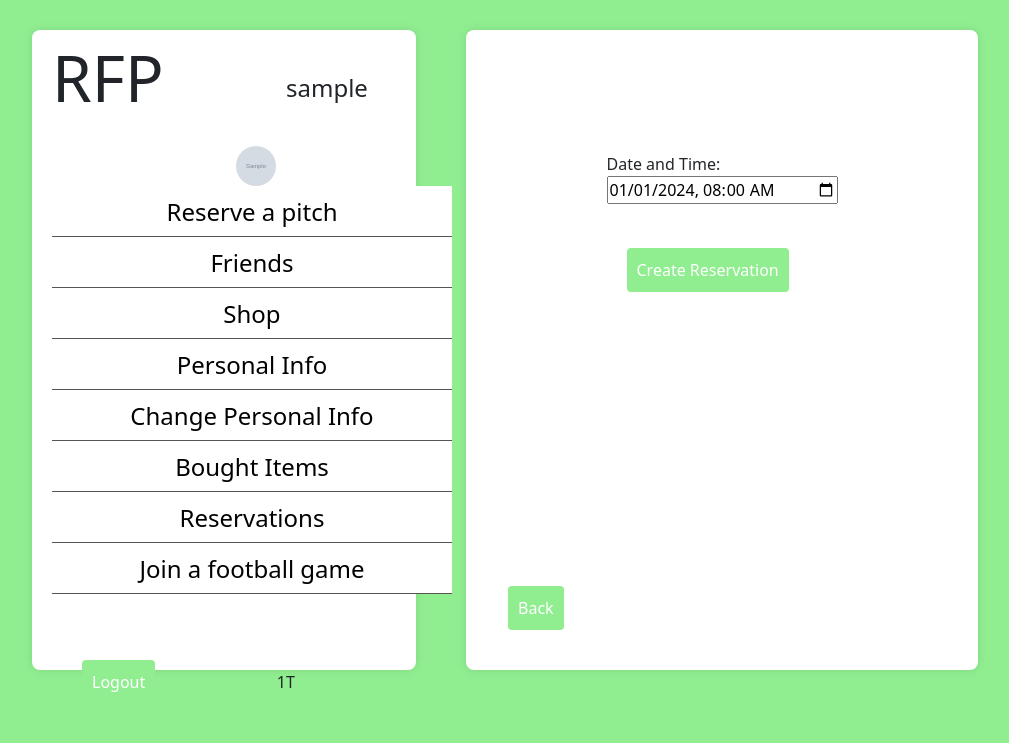
After one commit to didov02/RFP, a Django app: page /mainpage/reservepitch/1 in a window 1280 px wide. The commit adds this page. Shown: the top 743 px of the page, without its empty margins (138-1147 px from the left). Run offline with Django 4.2, Linux system fonts and the light colour scheme; a user stored in the database is signed in; tables that the repository leaves empty hold one stand-in row (values such as "Sample post"); grey boxes marked "Sample" are stand-in pictures.

Commit message:
reserve pitch logic added

```diff
--- a/mainpage/admin.py
+++ b/mainpage/admin.py
@@ -3,9 +3,11 @@ from .models import Post
 from .models import Pitch
 from .models import Item
 from .models import BoughtItem
+from .models import Reservation
 
 # Register your models here.
 admin.site.register(Post)
 admin.site.register(Pitch)
 admin.site.register(Item)
 admin.site.register(BoughtItem)
+admin.site.register(Reservation)
--- a/mainpage/forms.py
+++ b/mainpage/forms.py
@@ -1,7 +1,40 @@
 from django import forms
 from .models import Post
+from .models import Reservation
+from django.utils import timezone
 
 class PostForm(forms.ModelForm):
     class Meta:
         model = Post
         fields = ['message']
+
+class ReservationForm(forms.ModelForm):
+    class Meta:
+        model = Reservation
+        fields = ['datetime']
+        widgets = {
+            'datetime': forms.DateTimeInput(attrs={'type': 'datetime-local'}, format='%d-%m-%YT%H:%M'),
+        }
+
+    def clean(self):
+        cleaned_data = super().clean()
+        datetime_value = cleaned_data.get('datetime')
+
+        if datetime_value:
+            current_datetime = timezone.localtime(timezone.now())
+
+            if datetime_value < current_datetime:
+                raise forms.ValidationError('Reservation datetime cannot be in the past.')
+
+            rounded_current_time = current_datetime.replace(minute=0, second=0, microsecond=0)
+
+            if datetime_value <= rounded_current_time:
+                raise forms.ValidationError('Reservation datetime must be at least one hour in the future and rounded to the next full hour.')
+
+            if not (8 <= datetime_value.hour <= 23):
+                raise forms.ValidationError('Reservation hour must be between 8am and 11pm.')
+
+            if datetime_value.minute != 0:
+                raise forms.ValidationError('Reservation must be made for a round hour.')
+
+        return cleaned_data
--- a/mainpage/models.py
+++ b/mainpage/models.py
@@ -34,9 +34,18 @@ class Item(models.Model):
     image = models.CharField(max_length = 500, default="https://c1.wallpaperflare.com/preview/305/482/405/music-grocer-grocery-store-sales-stand.jpg")
 
 class BoughtItem(models.Model):
-    item_name = models.ForeignKey(Item, on_delete=models.SET_NULL, null=True)
+    item_name = models.ForeignKey(Item, on_delete=models.CASCADE, null=True)
     item_code = models.CharField(max_length=10, unique=True, default=uuid.uuid4().hex[:6].upper())
-    bought_from = models.ForeignKey(User, on_delete=models.SET_NULL, null=True, default=1)
+    bought_from = models.ForeignKey(User, on_delete=models.CASCADE, null=True, default=1)
 
     def __str__(self):
         return f"{self.item_name} - {self.item_code}"
+
+class Reservation(models.Model):
+    datetime = models.DateTimeField(default='2024-01-01T08:00')
+    made_by = models.ForeignKey(User, on_delete=models.CASCADE, null=True)
+    pitch = models.ForeignKey(Pitch, on_delete=models.CASCADE, null=True)
+    reservation_code = models.CharField(max_length=10, unique=True, default=uuid.uuid4().hex[:6].upper())
+
+    def __str__(self):
+        return f"{self.pitch.name} reserved at {self.datetime} by {self.made_by.username}"
--- a/mainpage/templates/RFP_templates/base.html
+++ b/mainpage/templates/RFP_templates/base.html
@@ -48,7 +48,10 @@
                 <a class="nav_item" href="{% url 'RFP:bought_items' %}">Bought Items</a>
             </li>
             <li class="nav_row">
-                <a class="nav_item" href="">Reservations</a>
+                <a class="nav_item" href="{% url 'RFP:see_reserved_pitches' %}">Reservations</a>
+            </li>
+            <li class="nav_row">
+                <a class="nav_item" href="">Join a football game</a>
             </li>
         </ul>
         <div class="row" style="margin-top: auto; margin-bottom: 10px;">
--- a/mainpage/templates/RFP_templates/detail.html
+++ b/mainpage/templates/RFP_templates/detail.html
@@ -20,8 +20,9 @@
             </form>
        </div>
        <div class="col-md-2" style="width: 40%; margin-top: 30px; margin-left: auto;">
-            <form action="{% url 'RFP:see_reserved_pitches' %}" method="get">
-                <button type="submit" class="button">Reserve</button>
+            <form method="post" action="{% url 'RFP:make_reservation' pitch.id %}">
+                {% csrf_token %}
+                <button class="button" id="button" type="submit">Reserve</button>
             </form>
         </div>
     </div>
--- /dev/null
+++ b/mainpage/templates/RFP_templates/makereservation.html
@@ -0,0 +1,20 @@
+{% extends 'RFP_templates/base.html' %}
+{% block body %}
+    <div class="column-right">
+        <form method="POST" style="text-align:start; margin: auto;">
+            {% csrf_token %}
+            <label for="{{ form.datetime.id_for_label }}" style="margin-right: 10px">Date and Time:</label>
+            <br>
+            <div>
+                {{ form.datetime }}
+            </div>
+            <br>
+            <button type="submit" class="button">Create Reservation</button>
+        </form>
+        <div class="row" style="margin-top: auto; margin-bottom: 10px; margin-left:10px">
+            <form action="{% url 'RFP:reserve_pitch' %}" method="get">
+                <button type="submit" class="button">Back</button>
+            </form>
+        </div>
+    </div>
+{% endblock %}
--- a/mainpage/urls.py
+++ b/mainpage/urls.py
@@ -5,6 +5,7 @@ app_name = 'RFP'
 urlpatterns = [
     path('', views.start, name = 'start'),
     path('reservepitch/', views.reserve_pitch, name = 'reserve_pitch'),
+    path('reservepitch/<int:id>', views.make_reservation, name='make_reservation'),
     path('<int:id>/', views.detail, name='detail'),
     path('friends/', views.friends, name = 'friends'),
     path('shop/', views.shop, name = 'shop'),
--- a/mainpage/views.py
+++ b/mainpage/views.py
@@ -1,8 +1,8 @@
 from django.shortcuts import render, redirect, get_object_or_404
-from .models import Post, Item, Pitch, BoughtItem
+from .models import Post, Item, Pitch, BoughtItem, Reservation
 from django.contrib.auth.decorators import login_required
 from django.utils import timezone
-from .forms import PostForm
+from .forms import PostForm, ReservationForm
 from .additional_functions import generate_random_code
 from django.contrib.auth.models import User
 from users.forms import ProfileForm
@@ -13,12 +13,23 @@ from users.models import FriendRequest
 @login_required
 def start(request):
     posts = Post.objects.all()
-    context = {
-        'posts':posts,
-    }
+    context = {}
+    current_user = request.user
 
     if request.user.is_authenticated:
-        context['username'] = request.user.username
+        context['username'] = current_user.username
+
+    friends = current_user.profile.friends.all()
+    friends_usernames = [friend.user.username for friend in friends]
+    posts_from_friends = []
+
+    for post in posts:
+        if post.from_user == current_user.username or post.from_user in friends_usernames:
+            posts_from_friends.append(post)
+
+    posts_from_friends = sorted(posts_from_friends, key=lambda x: x.written_at, reverse=True)
+
+    context['posts'] = posts_from_friends
 
     return render(request, 'RFP_templates/index.html', context)
 
@@ -149,6 +160,32 @@ def detail(request, id):
     return render(request, 'RFP_templates/detail.html', context)
 
 @login_required
+def make_reservation(request, id):
+    current_pitch = Pitch.objects.get(pk=id)
+    form = ReservationForm(request.POST or None)
+
+    if form.is_valid():
+        reservation = form.save(commit=False)
+        reservation.made_by = request.user
+        reservation.pitch = current_pitch
+        reservation.reservation_code = generate_random_code()
+
+        if Reservation.objects.filter(pitch=current_pitch, datetime=reservation.datetime).exists():
+            form.add_error(None, 'There is already a reservation for this pitch at the selected datetime.')
+            print('Form not valid. Errors: ', form.errors)
+            return render(request, 'RFP_templates/makereservation.html', {'form': form})
+
+        request.user.profile.tokens = request.user.profile.tokens + 1
+        request.user.profile.save()
+
+        reservation.save()
+        return redirect('RFP:start')
+    else:
+        print('Form not valid. Errors: ', form.errors)
+
+    return render(request, 'RFP_templates/makereservation.html', {'form':form})
+
+@login_required
 def add_post(request):
     form = PostForm(request.POST or None)
 
@@ -160,7 +197,7 @@ def add_post(request):
         post.save()
         return redirect('RFP:start')
     else:
-        print('Form not valid. Errors:', form.errors)
+        print('Form not valid. Errors: ', form.errors)
 
     return render(request, 'RFP_templates/addpost.html', {'form': form})
 
@@ -188,10 +225,8 @@ def bought_items(request):
 
 @login_required
 def see_reserved_pitches(request):
-    request.user.profile.tokens = request.user.profile.tokens + 1
-    request.user.profile.save()
-
-    return redirect('RFP:start')
+    reservations = Reservation.objects.filter(made_by = request.user)
+    return render(request, 'RFP_templates/reservations.html', {'reservations':reservations})
 
 @login_required
 def personal_info(request, id):
```
Also changed, not shown: mainpage/templates/RFP_templates/reservations.html (added, +26 -0 lines), mainpage/migrations/0021_alter_boughtitem_bought_from_and_more.py (added), mainpage/migrations/0022_reservation_date_reservation_hour_and_more.py (added), mainpage/migrations/0023_remove_reservation_date_remove_reservation_hour_and_more.py (added).
